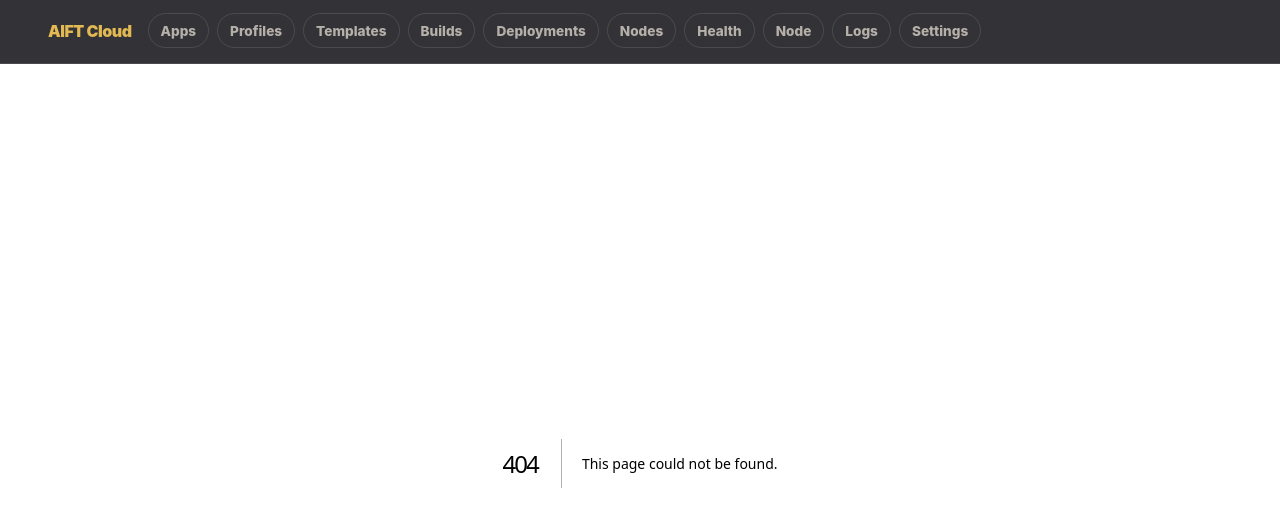
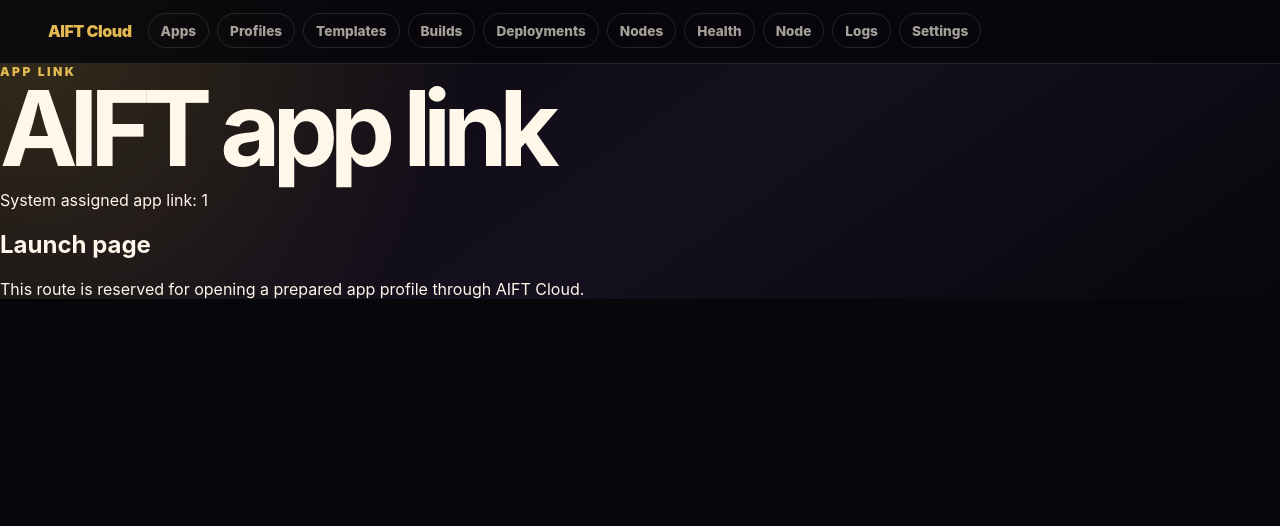
Before and after one commit to AIFreedomTrustFederation/VPS, a Next.js app in the folder apps/aift-dashboard/: page /app-links/1 in a window 1280 px wide. Before the commit this address had no page. Shown: the top 526 px of the page. Built offline with nearby package versions, Linux system fonts and the light colour scheme.

Commit message:
Add app link page

```diff
--- /dev/null
+++ b/apps/aift-dashboard/app/app-links/[linkId]/page.tsx
@@ -0,0 +1,18 @@
+export default async function AppLinkPage({ params }: { params: Promise<{ linkId: string }> }) {
+  const { linkId } = await params;
+
+  return (
+    <main className="page-shell">
+      <section className="hero-card">
+        <p className="eyebrow">App Link</p>
+        <h1>AIFT app link</h1>
+        <p>System assigned app link: {linkId}</p>
+      </section>
+
+      <section className="panel-card">
+        <h2>Launch page</h2>
+        <p className="muted">This route is reserved for opening a prepared app profile through AIFT Cloud.</p>
+      </section>
+    </main>
+  );
+}
```
